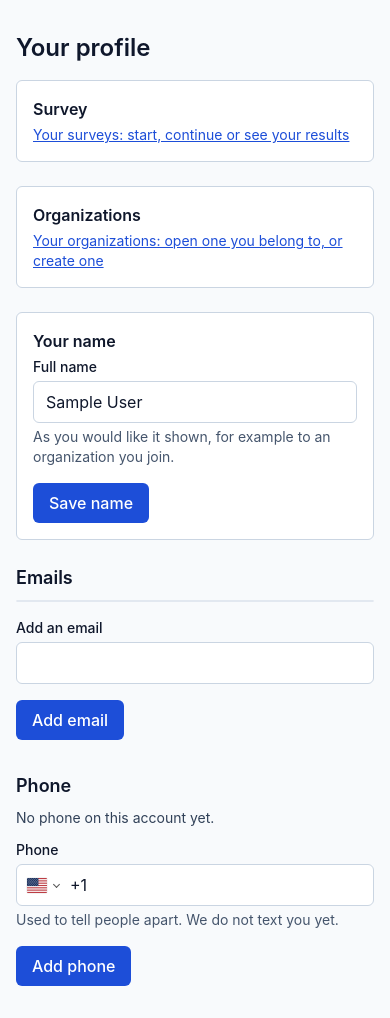
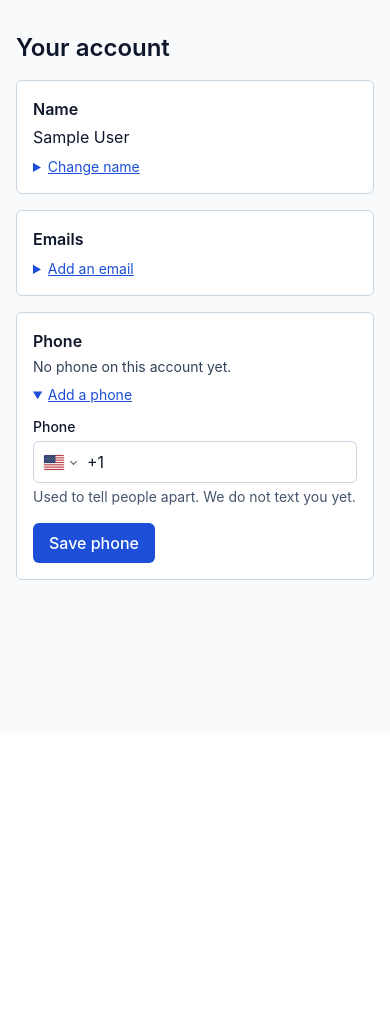
Before and after one commit to Sohum-Gupta/AccelerareMVP, a Django app: page /accounts/profile/ in a window 390 px wide. Shown: the part 109-1127 px from the top of the page. After the commit the page ends 689 px from the top, so only its background shows below. Run offline with Django 5.2, Linux system fonts and the light colour scheme; the visitor is signed in with stand-in values (Sample User, id 1).

Commit message:
Make the profile a tidy account page, and land on "My surveys" after login (T-19, point 3) (#97)
The founder found the profile page poor to use and chose both changes on
2026-11-13.

The page. Every form used to be open at once: name, add email and phone,
five blue buttons, and two link boxes for Survey and Organizations that
repeated the header. It is now "Your account": one card each for Name,
Emails and Phone, showing what is on the account. A form opens only when
the person presses "Change name", "Add an email" or "Change phone" (a
<details>, so it works without JavaScript). A form that comes back with
an error is already open, and so is one for something still missing. The
phone number is said once. Among an email's actions only "Resend link" is
a main button. The two link boxes are gone; the header has both links.

After login. A person lands on "My surveys", the page that says what they
can do next, and "/" sends a logged-in person there too. An account with
no verified email or no name still lands on the account page, where both
are put right. Someone on their way to join an organization still goes
there.

A fault found in the browser and fixed. For a phone number outside the
US, the hidden country field stayed on the default while the flag showed
the right country, so the same number retyped without its code was
refused as not valid. The form now starts with the saved number's
country, and the page script reads the picker's country as it starts.

Co-authored-by: Claude <noreply@anthropic.com>

```diff
--- a/apps/accounts/views.py
+++ b/apps/accounts/views.py
@@ -9,6 +9,7 @@ from django.views.decorators.http import require_POST
 from . import arrival, services
 from .forms import AddEmailForm, FullNameForm, PhoneForm, SignupForm
 from .models import ContactPoint
+from .normalisers import phone_country
 
 
 def signup(request):
@@ -45,8 +46,16 @@ def _render_profile(request, add_email_form=None, phone_form=None, name_form=Non
     emails = [c for c in contacts if c.kind == ContactPoint.Kind.EMAIL]
     phone = next((c for c in contacts if c.kind == ContactPoint.Kind.PHONE), None)
     if phone_form is None:
-        # E.164 is a safe thing to put back in the box: a leading + overrides the country.
-        phone_form = PhoneForm(initial={"phone": phone.value_normalised} if phone else None)
+        # E.164 is a safe thing to put back in the box: a leading + overrides the
+        # country. The country is filled in to match it, so that retyping the
+        # number without its code is still read as a number from that country.
+        initial = None
+        if phone:
+            initial = {
+                "phone": phone.value_normalised,
+                "country": phone_country(phone.value_normalised),
+            }
+        phone_form = PhoneForm(initial=initial)
     context = {
         "name_form": name_form or FullNameForm(initial={"full_name": account.full_name}),
         "emails": emails,
--- a/config/settings/base.py
+++ b/config/settings/base.py
@@ -122,7 +122,7 @@ AUTHENTICATION_BACKENDS = [
 # URL names rather than paths, so the pages can move. The login page is
 # allauth's until PR 4 replaces it under the same name.
 LOGIN_URL = "account_login"
-LOGIN_REDIRECT_URL = "account_profile"
+LOGIN_REDIRECT_URL = "responses:history"
 LOGOUT_REDIRECT_URL = "/"
 
 # allauth. Email is the only login identifier; there is no username field on
--- a/config/views.py
+++ b/config/views.py
@@ -33,8 +33,9 @@ def worker_health(request):
 def home(request):
     """
     The site's front door, "/". There is no landing page yet, so it sends
-    people on: someone logged in goes to their profile (where a login lands
-    too), anyone else to the login page. The "Accelerare" link in the header
+    people on: someone logged in goes to "My surveys" (where a login lands
+    too; an account with no verified email is sent on from there to its
+    account page), anyone else to the login page. The "Accelerare" link in the header
     and logging out (LOGOUT_REDIRECT_URL) both come here.
     """
     if request.user.is_authenticated:
--- a/static/js/phone-input.js
+++ b/static/js/phone-input.js
@@ -11,7 +11,7 @@
     if (!select || !window.intlTelInput) return;
 
     var start = (select.value || "US").toLowerCase();
-    window.intlTelInput(phone, {
+    var picker = window.intlTelInput(phone, {
       initialCountry: start,
       // Same order as the form's select: US, India, UK, then A to Z.
       countryOrder: ["us", "in", "gb"],
@@ -21,6 +21,14 @@
     });
     holder.hidden = true;
 
+    // A number already in the box with its country code (the account page puts
+    // the saved one there) makes the picker choose that country as it starts,
+    // before anything is listening. So read the choice once here, or the
+    // hidden select would still say the default while the flag says another
+    // country, and a number retyped without its code would be read wrongly.
+    var chosen = picker.getSelectedCountryData();
+    if (chosen && chosen.iso2) select.value = chosen.iso2.toUpperCase();
+
     phone.addEventListener("countrychange", function (event) {
       var country = event.detail && event.detail.iso2;
       if (country) select.value = country.toUpperCase();
--- a/templates/accounts/profile.html
+++ b/templates/accounts/profile.html
@@ -1,38 +1,20 @@
 {% extends "base.html" %}
 {% load static %}
-{% block title %}Your profile · Accelerare{% endblock %}
+{% block title %}Your account · Accelerare{% endblock %}
 {% block head %}
   <link rel="stylesheet" href="{% static 'vendor/intl-tel-input/css/intlTelInput.min.css' %}">
   <script src="{% static 'vendor/intl-tel-input/js/intlTelInput.min.js' %}" defer></script>
   <script src="{% static 'js/phone-input.js' %}" defer></script>
 {% endblock %}
 {% block content %}
-  <h1>Your profile</h1>
-
-  <section class="mb-6 rounded-md border border-slate-300 bg-white p-4" aria-labelledby="survey-title">
-    <h2 id="survey-title" class="mb-1 text-base font-semibold">Survey</h2>
-    <p class="mb-0 text-sm text-slate-700"><a href="{% url 'responses:history' %}">Your surveys: start, continue or see your results</a></p>
-  </section>
-
-  <section class="mb-6 rounded-md border border-slate-300 bg-white p-4" aria-labelledby="organizations-title">
-    <h2 id="organizations-title" class="mb-1 text-base font-semibold">Organizations</h2>
-    <p class="mb-0 text-sm text-slate-700"><a href="{% url 'enterprises:list' %}">Your organizations: open one you belong to, or create one</a></p>
-  </section>
-
-  <section class="mb-6 rounded-md border border-slate-300 bg-white p-4" aria-labelledby="name-title">
-    <h2 id="name-title" class="mb-1 text-base font-semibold">{% if user.full_name %}Your name{% else %}Add your name{% endif %}</h2>
-    {% if not user.full_name %}
-      <p class="mb-3 text-sm text-slate-700">We now ask everyone for their name. Please add yours.</p>
-    {% endif %}
-    <form method="post" action="{% url 'profile_change_name' %}" novalidate>
-      {% csrf_token %}
-      {% include "includes/field.html" with field=name_form.full_name %}
-      <button type="submit">Save name</button>
-    </form>
-  </section>
+  {# The account's settings: name, emails, phone. Each card shows what is on #}
+  {# the account now; a form opens only when the person asks to change it #}
+  {# (a <details>, so it works without JavaScript). A form that came back with #}
+  {# an error is already open, and so is one for something still missing. #}
+  <h1>Your account</h1>
 
   {% if show_personal_email_prompt %}
-    <section class="mb-6 rounded-md border border-slate-300 bg-white p-4" aria-labelledby="prompt-title">
+    <section class="mb-4 rounded-md border border-slate-300 bg-white p-4" aria-labelledby="prompt-title">
       <h2 id="prompt-title" class="mb-1 text-base font-semibold">Add a personal email</h2>
       <p class="mb-3 text-sm text-slate-700">If your work address stops working, a personal one lets you always get back in. You can add it now or later from this page.</p>
       <form method="post" action="{% url 'profile_add_email' %}" novalidate>
@@ -47,17 +29,36 @@
     </section>
   {% endif %}
 
-  <h2 class="mb-2 text-lg font-semibold">Emails</h2>
-  <ul class="mb-4 divide-y divide-slate-200 rounded-md border border-slate-200 bg-white">
+  <section class="mb-4 rounded-md border border-slate-300 bg-white p-4" aria-labelledby="name-title" data-card="name">
+    <h2 id="name-title" class="mb-1 text-base font-semibold">Name</h2>
+    {% if user.full_name %}
+      <p class="mb-2 break-words">{{ user.full_name }}</p>
+    {% else %}
+      <p class="mb-2 text-sm text-slate-700">We now ask everyone for their name. Please add yours.</p>
+    {% endif %}
+    <details{% if name_form.errors or not user.full_name %} open{% endif %}>
+      <summary class="cursor-pointer text-sm text-brand underline">{% if user.full_name %}Change name{% else %}Add your name{% endif %}</summary>
+      <form method="post" action="{% url 'profile_change_name' %}" class="mt-3" novalidate>
+        {% csrf_token %}
+        {% include "includes/field.html" with field=name_form.full_name %}
+        <button type="submit">Save name</button>
+      </form>
+    </details>
+  </section>
+
+  <section class="mb-4 rounded-md border border-slate-300 bg-white p-4" aria-labelledby="emails-title" data-card="emails">
+    <h2 id="emails-title" class="mb-1 text-base font-semibold">Emails</h2>
+    <ul class="mb-2 divide-y divide-slate-200">
       {% for contact in emails %}
-      <li class="p-3">
-        <p class="break-all font-medium">{{ contact.value_display }}</p>
-        <p class="mb-2 text-sm text-slate-600">
+        <li class="py-3 first:pt-1">
+          <p class="mb-0 break-all">{{ contact.value_display }}</p>
+          <p class="mb-0 text-sm text-slate-600">
             {% if contact.is_primary %}Login address{% if contact.verified_at %} · verified{% else %} · not verified yet{% endif %}
             {% elif contact.verified_at %}Verified
             {% else %}Not verified yet: it cannot be used to log in or reset a password{% endif %}
           </p>
-        <div class="flex flex-wrap gap-2">
+          {% if not contact.verified_at or not contact.is_primary %}
+            <div class="mt-2 flex flex-wrap gap-2">
               {% if not contact.verified_at %}
                 <form method="post" action="{% url 'profile_resend_verification' contact.pk %}">
                   {% csrf_token %}<button type="submit">Resend link</button>
@@ -65,7 +66,7 @@
               {% endif %}
               {% if contact.verified_at and not contact.is_primary %}
                 <form method="post" action="{% url 'profile_make_primary' contact.pk %}">
-              {% csrf_token %}<button type="submit">Make login address</button>
+                  {% csrf_token %}<button type="submit" class="button-secondary">Make login address</button>
                 </form>
               {% endif %}
               {% if not contact.is_primary %}
@@ -74,27 +75,37 @@
                 </form>
               {% endif %}
             </div>
+          {% endif %}
         </li>
       {% endfor %}
     </ul>
-
     {% if not show_personal_email_prompt %}
-    <form method="post" action="{% url 'profile_add_email' %}" class="mb-8" novalidate>
+      {# While the banner above is showing, it holds the one add-email form. #}
+      <details{% if add_email_form.errors %} open{% endif %}>
+        <summary class="cursor-pointer text-sm text-brand underline">Add an email</summary>
+        <form method="post" action="{% url 'profile_add_email' %}" class="mt-3" novalidate>
           {% csrf_token %}
           {% include "includes/field.html" with field=add_email_form.email %}
           <button type="submit">Add email</button>
         </form>
+      </details>
     {% endif %}
+  </section>
 
-  <h2 class="mb-2 text-lg font-semibold">Phone</h2>
+  <section class="mb-4 rounded-md border border-slate-300 bg-white p-4" aria-labelledby="phone-title" data-card="phone">
+    <h2 id="phone-title" class="mb-1 text-base font-semibold">Phone</h2>
     {% if phone %}
-    <p class="mb-3">Current number: <strong>{{ phone.value_display }}</strong></p>
+      <p class="mb-2">{{ phone.value_display }}</p>
     {% else %}
-    <p class="mb-3 text-sm text-slate-700">No phone on this account yet.</p>
+      <p class="mb-2 text-sm text-slate-700">No phone on this account yet.</p>
     {% endif %}
-  <form method="post" action="{% url 'profile_change_phone' %}" novalidate>
+    <details{% if phone_form.errors or not phone %} open{% endif %}>
+      <summary class="cursor-pointer text-sm text-brand underline">{% if phone %}Change phone{% else %}Add a phone{% endif %}</summary>
+      <form method="post" action="{% url 'profile_change_phone' %}" class="mt-3" novalidate>
         {% csrf_token %}
         {% include "includes/phone_input.html" with phone=phone_form.phone country=phone_form.country %}
-    <button type="submit">{% if phone %}Change phone{% else %}Add phone{% endif %}</button>
+        <button type="submit">Save phone</button>
       </form>
+    </details>
+  </section>
 {% endblock %}
```
Also changed, not shown: apps/accounts/adapter.py (+16 -3 lines), tests/test_home.py (+6 -4 lines), tests/test_organization_pages.py (+3 -2 lines), tests/test_profile.py (+136 -2 lines), tests/test_review_history.py (+3 -2 lines), static/css/app.css. Lines whose indentation alone changed are shown as unchanged.
